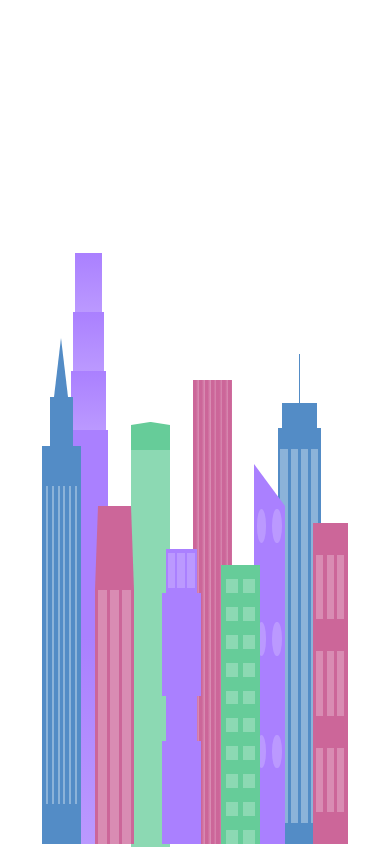
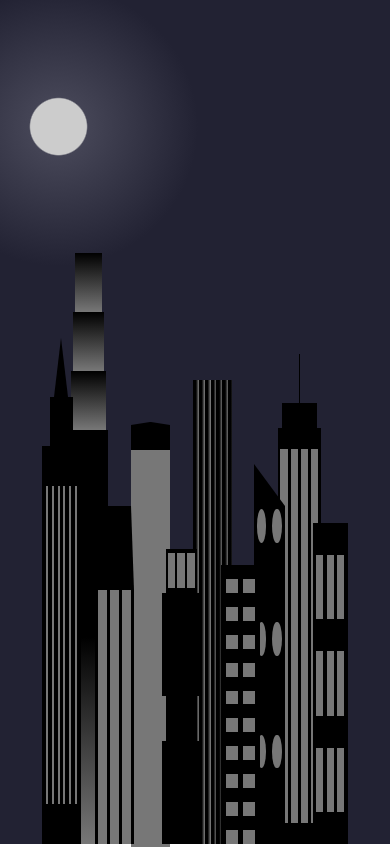
Before and after one commit to SoldirVhale/css-city-skyline, a plain HTML site: page index.html in a window 390 px wide. Drawn offline with Linux system fonts and the light colour scheme.

Commit message:
Finished the Skyline Project. Learned about how the @media selector can change the colors of a project when you shrink it down.

```diff
--- a/index.html
+++ b/index.html
@@ -7,7 +7,7 @@
       <title>City Skyline</title>
 </head>
 <body>
-    <div class="background-buildings">
+    <div class="background-buildings sky">
         <div></div>
         <div></div>
         <div class="bb1 building-wrap">
--- a/styles.css
+++ b/styles.css
@@ -39,6 +39,10 @@ body {
     display: flex;
     align-items: center;
     justify-content: space-evenly;
+}
+
+.sky {
+    background: radial-gradient(circle closest-corner at 15% 15%, #ffcf33 0%, #ffcf33 20%, #ffff66 21%, #bbeeff 100%)
 }
 
 /*BACKGROUND BUILDINGS - "bb" stands for "background building"*/
@@ -241,3 +245,26 @@ body {
     background: repeating-linear-gradient(90deg, var(--building-color3) , var(--building-color3) 10%, transparent 10%, transparent 30%),
                 repeating-linear-gradient( var(--building-color3) , var(--building-color3) 10%, var(--window-color3) 10%, var(--window-color3) 30%);
 }
+
+@media (max-width: 1000px) {
+    :root {
+        --building-color1: #000;
+        --building-color2: #000;
+        --building-color3: #000;
+        --building-color4: #000;
+        --window-color1: #777;
+        --window-color2: #777;
+        --window-color3: #777;
+        --window-color4: #777;
+    }
+
+    .sky {
+        background: radial-gradient(
+            closest-corner circle at 15% 15%,
+            #ccc,
+            #ccc 20%,
+            #445 21%,
+            #223 100%
+          );
+    }
+}
```
